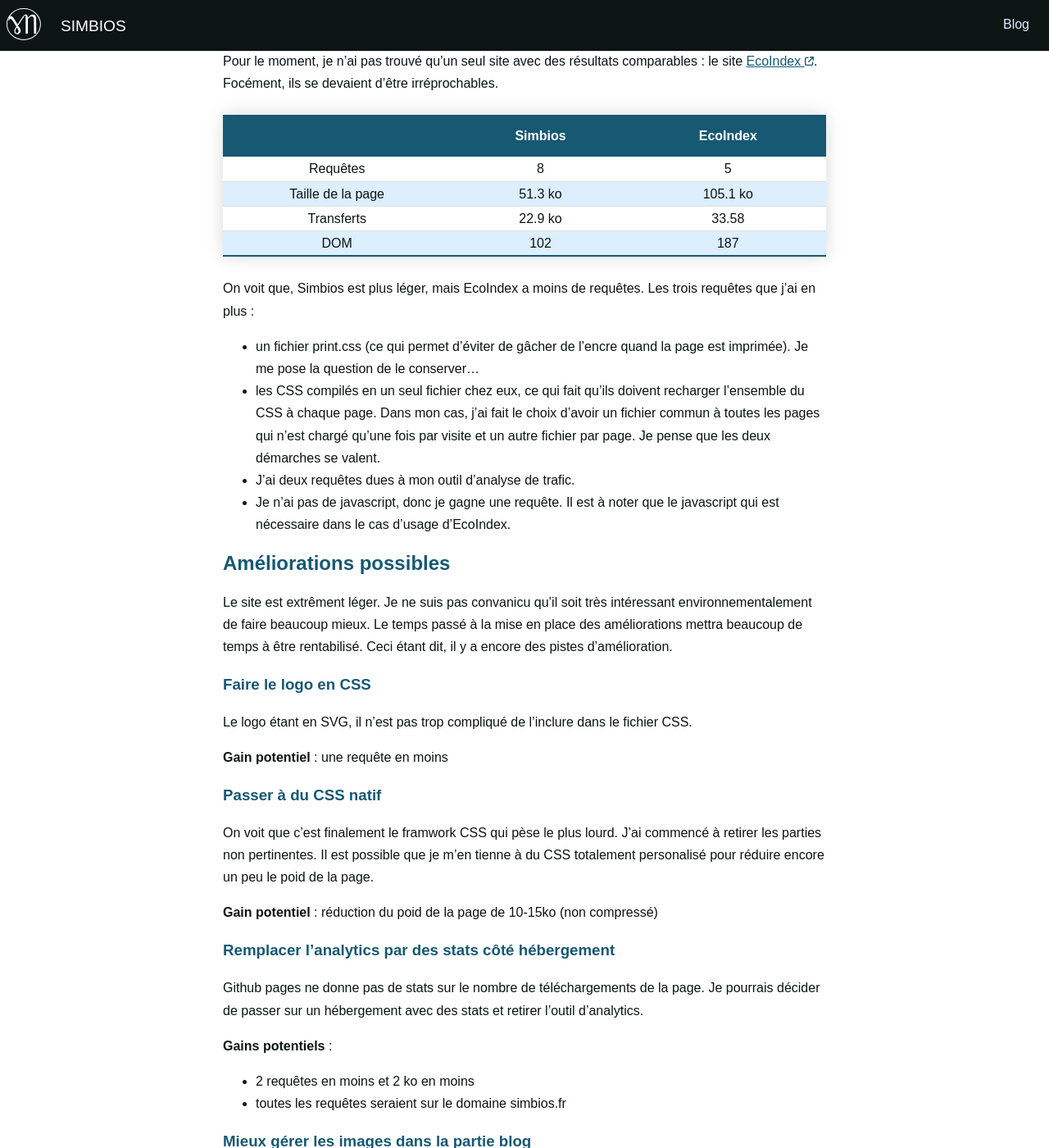
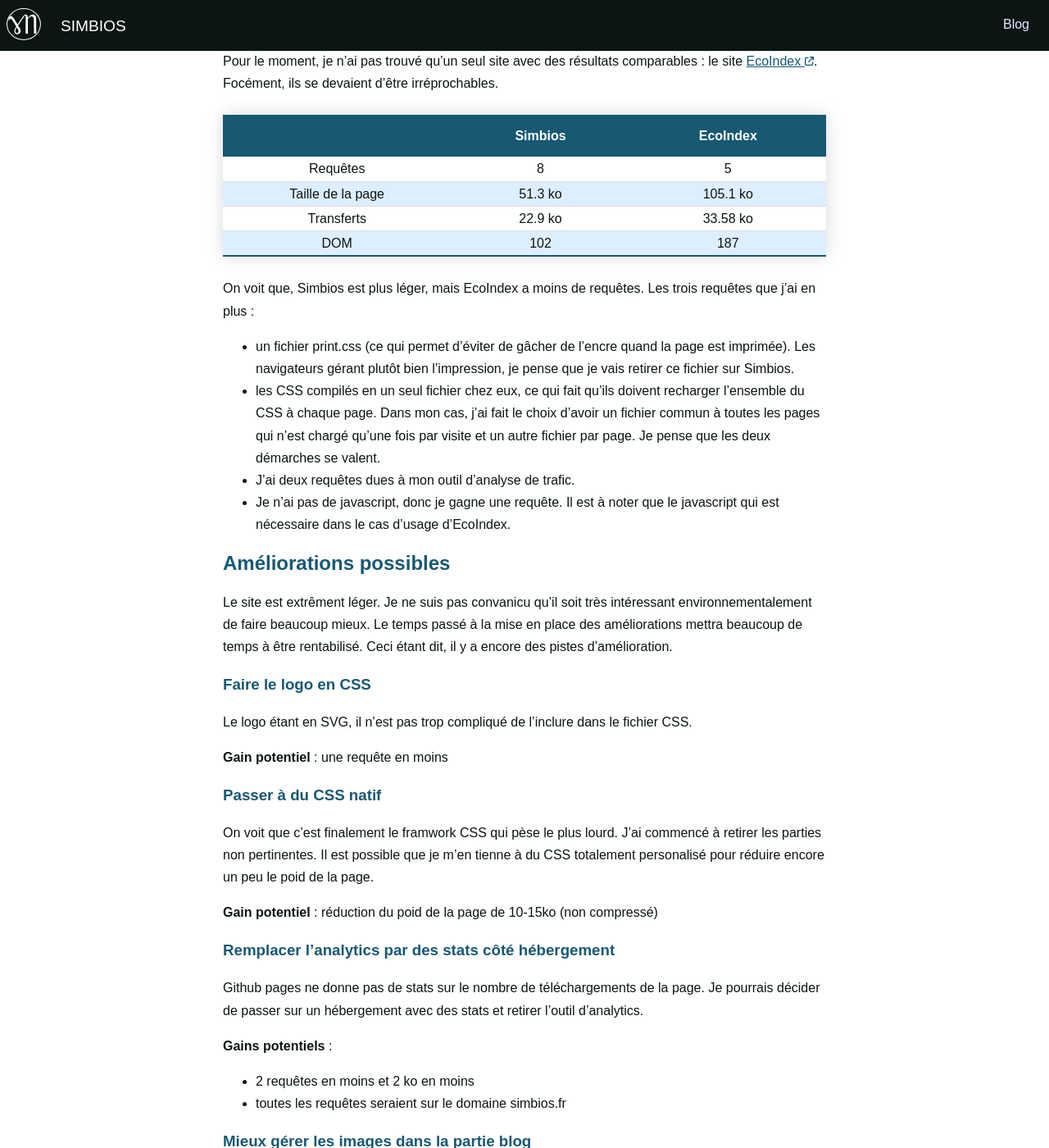
Before and after one commit to guillaumew/simbios, a Jekyll site: the page built from realisations/_posts/2023-11-14-simbios.md, in a window 1280 px wide and 1400 px high, scrolled down 2404 px. Shown: the whole window at 82% size. Built offline with Jekyll 4.4.1, drawn with Linux system fonts in a browser that asks for light colours.

Commit message:
No print.css

```diff
--- a/_layouts/default.html
+++ b/_layouts/default.html
@@ -34,6 +34,5 @@
 </div>
 
 </body>
-    <link rel="stylesheet" type="text/css" href="{{site.baseurl}}/assets/css/print.css" media="print">
     <script defer async data-host="simbios.fr" src="https://liteanalytics.com/lite.js"></script>
 </html>
--- a/_sass/print.scss
+++ /dev/null
@@ -1,31 +0,0 @@
-.splash-container{
-  background: white;
-}
-.splash img{
-  background: #BBB;
-  border-radius:100%;
-  border: #BBB solid 1em;
-}
-.splash-subhead, .splash-head {
-  color: black;
-}
-.pure-menu{
-  background: white;
-}
-.pure-menu .pure-menu-heading{
-  color: black;
-}
-.ribbon, .content-head-ribbon {
-  background: white;
-  color: black;
-}
-.content, h1,h2,h3,h4,h5, h6, label{
-  color: black;
-}
-.footer{
-  background: white;
-  color: black;
-}
-.footer a{
-  color: black;
-}
--- a/assets/css/print.scss
+++ /dev/null
@@ -1,4 +0,0 @@
----
----
-
-@import "print";
--- a/realisations/_posts/2023-11-14-simbios.md
+++ b/realisations/_posts/2023-11-14-simbios.md
@@ -71,11 +71,11 @@
 |-------------------|---------|----------|
 | Requêtes          | 8       | 5        |
 | Taille de la page | 51.3 ko | 105.1 ko |
-| Transferts        | 22.9 ko | 33.58    |
+| Transferts        | 22.9 ko | 33.58 ko |
 | DOM               | 102     | 187      |
 
 On voit que, Simbios est plus léger, mais EcoIndex a moins de requêtes. Les trois requêtes que j'ai en plus :
-- un fichier print.css (ce qui permet d'éviter de gâcher de l'encre quand la page est imprimée). Je me pose la question de le conserver...
+- un fichier print.css (ce qui permet d'éviter de gâcher de l'encre quand la page est imprimée). Les navigateurs gérant plutôt bien l'impression, je pense que je vais retirer ce fichier sur Simbios.
 - les CSS compilés en un seul fichier chez eux, ce qui fait qu'ils doivent recharger l'ensemble du CSS à chaque page. Dans mon cas, j'ai fait le choix d'avoir un fichier commun à toutes les pages qui n'est chargé qu'une fois par visite et un autre fichier par page. Je pense que les deux démarches se valent.
 - J'ai deux requêtes dues à mon outil d'analyse de trafic.
 - Je n'ai pas de javascript, donc je gagne une requête. Il est à noter que le javascript qui est nécessaire dans le cas d'usage d'EcoIndex.
```
